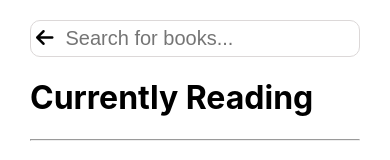
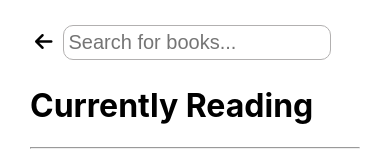
Before and after one commit to sweta1308/book-shelf, a React (Create React App) app: page / in a window 390 px wide. Shown: the top 160 px of the page. Built offline with nearby package versions, Linux system fonts and the light colour scheme.

Commit message:
style: add border style

```diff
--- a/src/components/navbar/Nav.css
+++ b/src/components/navbar/Nav.css
@@ -2,8 +2,6 @@
   padding: 5px 20px;
   border: none;
   font-size: 20px;
-  border: 1px solid rgb(220, 216, 216);
-  border-radius: 10px;
 }
 
 input {
@@ -11,6 +9,10 @@ input {
   margin-left: 20px;
   outline: none;
   font-size: 20px;
+  border: 1px solid rgb(178, 176, 176);
+  width: 90%;
+  padding: 5px;
+  border-radius: 10px;
 }
 
 .fa-arrow-left {
@@ -19,6 +21,12 @@ input {
 
 .fa-arrow-left:hover {
     color: blueviolet;
+}
+
+@media (max-width: 676px) {
+    input {
+        width: 80%;
+    }
 }
 
 @media (max-width: 410px) {
```
